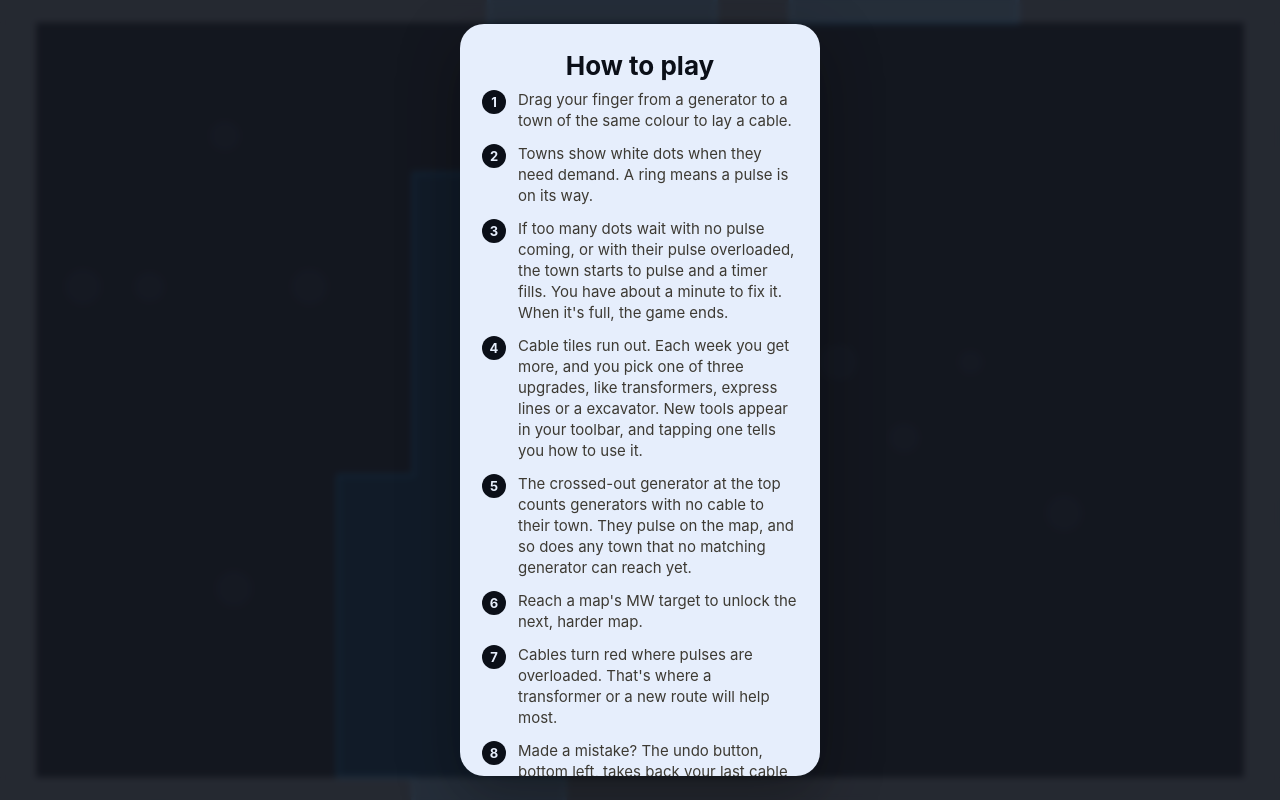
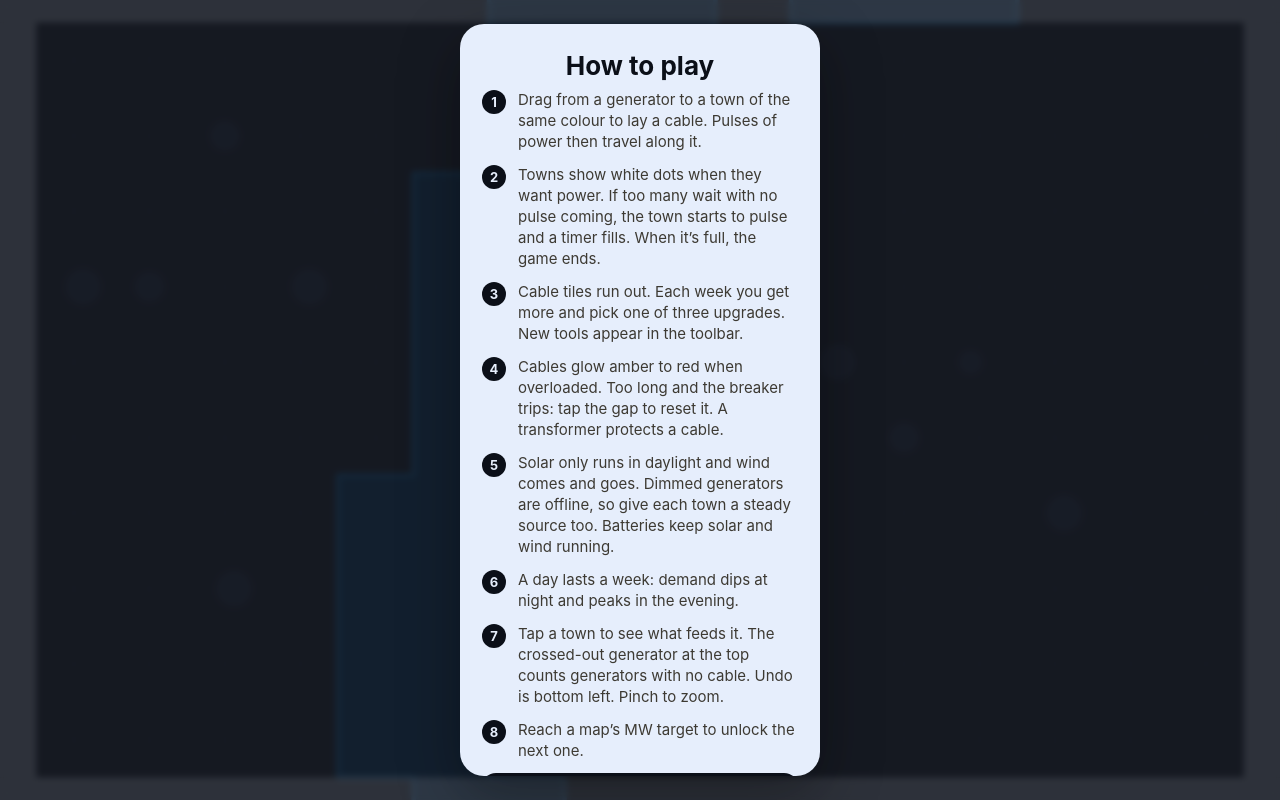
Before and after one commit to kieranforde1/livewire, a plain HTML site: page index.html in a window 1280 px wide. Both pictures are taken after a click on the button "How to play". Drawn offline with Linux system fonts and the light colour scheme.

Commit message:
Level progression per map, contextual mechanic tips, shorter how-to-play, straight into first map
Co-Authored-By: Claude Sonnet 5.5 <noreply@anthropic.com>
Claude-Session: https://claude.ai/code/session_01DkymV2LW61qBeZu7oYAeMD

```diff
--- a/game.js
+++ b/game.js
@@ -63,27 +63,27 @@
   // appear in different spots every game.
   const MAPS = [
     {
-      id: 'millbrook', name: 'Ampton', seed: 7193, target: 500, demand: 1,
+      id: 'millbrook', name: 'Ampton', seed: 7193, target: 500, demand: 1, solar: 3, wind: 6, trip: 5, swing: 0.25,
       blurb: 'A quiet town split by one river.',
       rivers: [{ axis: 'v', pos: 0.42 }], lakes: 1, hills: 0, bridges: 1, tunnels: 0,
     },
     {
-      id: 'twinford', name: 'Wattford', seed: 4410, target: 650, demand: 1.3,
+      id: 'twinford', name: 'Wattford', seed: 4410, target: 700, demand: 1.1, solar: 2, wind: 5, trip: 4, swing: 0.3,
       blurb: 'Two rivers cross in the middle of town. Sea cables are precious.',
       rivers: [{ axis: 'v', pos: 0.4 }, { axis: 'h', pos: 0.58 }], lakes: 0, hills: 0, bridges: 2, tunnels: 0,
     },
     {
-      id: 'stonehill', name: 'Ohmstone', seed: 2231, target: 800, demand: 0.9,
+      id: 'stonehill', name: 'Ohmstone', seed: 2231, target: 900, demand: 1, solar: 2, wind: 4, trip: 3, swing: 0.35,
       blurb: 'Hills block the way. Build around them or dig under.',
       rivers: [{ axis: 'v', pos: 0.66 }], lakes: 0, hills: 6, bridges: 1, tunnels: 1,
     },
     {
-      id: 'cragmoor', name: 'Faradale', seed: 9067, target: 950, demand: 1.05,
+      id: 'cragmoor', name: 'Faradale', seed: 9067, target: 1100, demand: 1.15, solar: 2, wind: 3, trip: 3, swing: 0.4,
       blurb: 'Rivers, lakes and hills everywhere. Every tile counts.',
       rivers: [{ axis: 'v', pos: 0.32 }, { axis: 'v', pos: 0.7 }], lakes: 2, hills: 7, bridges: 2, tunnels: 1,
     },
     {
-      id: 'voltmere', name: 'Voltmere', seed: 5521, target: 1100, demand: 1.15,
+      id: 'voltmere', name: 'Voltmere', seed: 5521, target: 1300, demand: 1.25, solar: 1, wind: 3, trip: 2, swing: 0.45,
       blurb: 'A string of islands. Sea cables decide everything.',
       rivers: [{ axis: 'h', pos: 0.5 }], lakes: 4, hills: 3, bridges: 3, tunnels: 1,
     },
@@ -470,10 +470,7 @@
     if (spot < 0 && near) return spawnHouse(color, null);
     if (spot < 0) return null;
     const h = { id: G.nextId++, color, i: spot, born: G.time, type: pick(genTypes()) };
-    if (h.type !== 'coal' && !G.noted[h.type]) {
-      G.noted[h.type] = 1;
-      toast(h.type === 'solar' ? 'A solar generator appeared. It only runs in daylight.' : 'A wind generator appeared. It comes and goes. A battery keeps it running.');
-    }
+
     G.occ[spot] = { kind: 'house', h };
     G.deco[spot] = 0;
     G.houses.push(h);
@@ -1215,8 +1212,8 @@
   // ---- Generator types. Coal is steady. Solar only runs in daylight. Wind comes and goes.
   // An offline generator's cars stay parked, so a town needs a mix. A battery keeps one running.
   function genTypes() {
-    if (G.week < 2) return ['coal'];
-    if (G.week < 4) return ['coal', 'coal', 'solar'];
+    if (G.week < G.map.solar) return ['coal'];
+    if (G.week < G.map.wind) return ['coal', 'coal', 'solar'];
     return ['coal', 'coal', 'solar', 'solar', 'wind'];
   }
   function sunUp() { const p = dayPhase(); return p > 0.15 && p < 0.65; }
@@ -1236,14 +1233,14 @@
   }
 
   // ---- Day and night. One day lasts one week: demand dips overnight and peaks in the evening.
-  const TRIP_FROM_WEEK = 3;     // overloaded cables start tripping from here
   const TRIP_AFTER = 6;         // seconds of heavy overload before a cable trips
   const TRIP_RESET = 12;        // seconds before a tripped cable resets on its own
-  function dayPhase() { return (G.weekT / WEEK_LEN) % 1; }
-  function demandMult() { return 1 + 0.4 * Math.sin(2 * Math.PI * (dayPhase() - 0.3)); }
+  function dayPhase() { return (G.weekT / WEEK_LEN + 0.25) % 1; } // each week starts at sunrise
+  function demandMult() { return 1 + G.map.swing * Math.sin(2 * Math.PI * (dayPhase() - 0.3)); }
   function dayLabel() {
     const m = demandMult();
-    return m > 1.2 ? 'Evening peak' : m < 0.8 ? 'Night' : dayPhase() < 0.5 ? 'Morning' : 'Afternoon';
+    const sw = G.map.swing;
+    return m > 1 + sw * 0.6 ? 'Evening peak' : m < 1 - sw * 0.6 ? 'Night' : dayPhase() < 0.5 ? 'Morning' : 'Afternoon';
   }
 
   // Sustained overload trips the breaker: the cable drops out for a while.
@@ -1251,7 +1248,7 @@
   function updateTrips(dt) {
     for (const t of G.trips) t.left -= dt;
     for (const t of G.trips) if (t.left <= 0) restoreTrip(t);
-    if (G.week < TRIP_FROM_WEEK) return;
+    if (G.week < G.map.trip) return;
     for (const e of [...G.edges.values()]) {
       if (e.type === 'motor') continue;
       if (e.jam > 0.75 && !G.round[e.a] && !G.round[e.b]) e.hot = (e.hot || 0) + dt;
@@ -1263,7 +1260,7 @@
         const mx = (tx(e.a) + tx(e.b)) / 2 + 0.5, my = (ty(e.a) + ty(e.b)) / 2 + 0.5;
         G.fx.push({ type: 'poof', x: mx, y: my, t: 0 });
         graphChanged();
-        toast('A cable tripped from overload. Tap the gap to reset it.');
+        if (!mechTip('trip', 'A cable stayed overloaded too long and its breaker tripped. It resets by itself after a few seconds, or tap the gap to reset it now. A transformer at either end protects a cable.')) toast('A cable tripped from overload. Tap the gap to reset it.');
       }
     }
   }
@@ -1359,6 +1356,9 @@
     updateRush(dt);
     updateTrips(dt);
     updateGens(dt);
+    if (!mechSeen.solar && G.houses.some((h) => h.type === 'solar')) mechTip('solar', 'A solar generator appeared. It only runs in daylight, and while it’s dimmed its pulses stay parked. Make sure each town also has a steady source like coal.');
+    if (!mechSeen.wind && G.houses.some((h) => h.type === 'wind')) mechTip('wind', 'A wind generator appeared. It comes and goes. Batteries, one of the weekly upgrades, keep a solar or wind generator running.');
+    if (!mechSeen.day && G.week >= 2) mechTip('day', 'A day lasts a week. Demand dips overnight and peaks in the evening, so a grid that copes at night can be strained at dusk. The week bar shows the time of day.');
     G.nextDest -= dt;
     if (G.nextDest <= 0) {
       spawnNewDest();
@@ -2218,8 +2218,9 @@
   // Overnight the board dims; in the evening peak it warms up slightly.
   function drawNight() {
     const m = demandMult();
-    const dark = Math.max(0, (0.95 - m) / 0.35) * 0.3;
-    const warm = Math.max(0, (m - 1.2) / 0.2) * 0.07;
+    const sw = G.map.swing;
+    const dark = Math.max(0, (1 - sw * 0.2 - m) / (sw * 0.9)) * 0.3;
+    const warm = Math.max(0, (m - 1 - sw * 0.5) / (sw * 0.5)) * 0.07;
     if (dark <= 0 && warm <= 0) return;
     ctx.save();
     ctx.setTransform(1, 0, 0, 1, 0, 0);
@@ -2622,7 +2623,8 @@
     try { localStorage.setItem(SEEN_HELP_KEY, '1'); } catch (e) { /* storage unavailable */ }
     if (helpReturn) openScreen(helpReturn); else closeScreen();
   });
-  $('#btnNew').addEventListener('click', () => showMaps('sTitle'));
+  // First time through there's only one map, so skip the chooser and go straight in.
+  $('#btnNew').addEventListener('click', () => { if (getProgress().unlocked <= 1) { closeScreen(); startNew(MAPS[0]); } else showMaps('sTitle'); });
   $('#btnContinue').addEventListener('click', () => { if (load()) { tut = null; inspect = null; coach(null); closeScreen(); showHud(true); } else showMaps('sTitle'); });
   $('#btnAgain').addEventListener('click', () => { closeScreen(); startNew(G.map); });
 
@@ -2920,15 +2922,29 @@
     },
     {
       id: 'jam', pause: true, btn: 'Got it',
-      text: 'Red cables mean pulses are stuck. Stuck pulses count as waiting, so overloads fill a town’s timer. Transformers and extra routes help, and you can pick upgrades at the end of each week.',
+      text: 'Hot cables glowing amber to red are overloaded. Stuck pulses count as waiting, so overloads fill a town’s timer. Transformers and extra routes help, and you pick upgrades at the end of each week.',
       ready: (done) => done.has('more') && [...G.edges.values()].some((e) => e.jam > 0.5),
     },
     {
       id: 'end', btn: 'Play on',
-      text: 'That’s the basics. Reach 500 MW to unlock the next map. You can read all the tips again under How to play in the menu.',
+      get text() { return `That’s the basics. Reach ${fmt(G.map.target)} MW to unlock the next map. You can read all the tips again under How to play in the menu.`; },
       ready: (done) => done.has('more') && ((done.has('busy') && done.has('jam')) || G.week >= 5),
     },
   ];
+  // One-off cards the first time each new mechanic shows up, on any map.
+  let mechCur = null;
+  let mechSeen = {};
+  try { mechSeen = JSON.parse(localStorage.getItem('livewire-mech') || '{}'); } catch (e) { /* storage unavailable */ }
+  function mechTip(id, text) {
+    if (mechSeen[id] || mechCur || inspect || modal || (tut && (tut.cur || !tut.done.has('more')))) return false;
+    mechSeen[id] = 1;
+    try { localStorage.setItem('livewire-mech', JSON.stringify(mechSeen)); } catch (e) { /* storage unavailable */ }
+    mechCur = id;
+    G.paused = true;
+    hudCache = '';
+    coach(text, 'Got it', () => { mechCur = null; G.paused = false; hudCache = ''; coach(null); });
+    return true;
+  }
   function startTutorial() {
     let finished = false;
     try { finished = !!localStorage.getItem(TUT_KEY); } catch (e) { /* storage unavailable */ }
--- a/index.html
+++ b/index.html
@@ -274,19 +274,14 @@
   <div class="card">
     <h2>How to play</h2>
     <ul class="steps">
-      <li><span class="n">1</span><span>Drag your finger from a generator to a town of the same colour to lay a cable.</span></li>
-      <li><span class="n">2</span><span>Towns show white dots when they need demand. A ring means a pulse is on its way.</span></li>
-      <li><span class="n">3</span><span>If too many dots wait with no pulse coming, or with their pulse overloaded, the town starts to pulse and a timer fills. You have about a minute to fix it. When it's full, the game ends.</span></li>
-      <li><span class="n">4</span><span>Cable tiles run out. Each week you get more, and you pick one of three upgrades, like transformers, express lines or a excavator. New tools appear in your toolbar, and tapping one tells you how to use it.</span></li>
-      <li><span class="n">5</span><span>The crossed-out generator at the top counts generators with no cable to their town. They pulse on the map, and so does any town that no matching generator can reach yet.</span></li>
-      <li><span class="n">6</span><span>Reach a map's MW target to unlock the next, harder map.</span></li>
-      <li><span class="n">7</span><span>Cables turn red where pulses are overloaded. That's where a transformer or a new route will help most.</span></li>
-      <li><span class="n">8</span><span>Made a mistake? The undo button, bottom left, takes back your last cable change.</span></li>
-      <li><span class="n">9</span><span>Tap a town to pause and see which generators and cables can reach it. When you&rsquo;re zoomed in, arrows at the edge of the screen point to towns that are filling up.</span></li>
-      <li><span class="n">10</span><span>A day lasts a week. Demand dips at night and peaks in the evening, so the same grid is easy at 3am and strained at 7pm.</span></li>
-      <li><span class="n">11</span><span>From week 3, a cable that stays overloaded trips its breaker and drops out for a few seconds. Tap the gap to reset it early. A transformer at either end protects a cable from tripping.</span></li>
-      <li><span class="n">12</span><span>Generators come in three kinds. Coal runs all the time. Solar only runs in daylight. Wind comes and goes. An offline generator&rsquo;s pulses stay parked, so each town needs a mix. A battery, one of the weekly upgrades, keeps a solar or wind generator running through the night or a lull.</span></li>
-      <li><span class="n">10</span><span>Pause any time. You can still draw while paused. Pinch to zoom. If colours are hard to tell apart, turn on colour shapes in the menu.</span></li>
+      <li><span class="n">1</span><span>Drag from a generator to a town of the same colour to lay a cable. Pulses of power then travel along it.</span></li>
+      <li><span class="n">2</span><span>Towns show white dots when they want power. If too many wait with no pulse coming, the town starts to pulse and a timer fills. When it&rsquo;s full, the game ends.</span></li>
+      <li><span class="n">3</span><span>Cable tiles run out. Each week you get more and pick one of three upgrades. New tools appear in the toolbar.</span></li>
+      <li><span class="n">4</span><span>Cables glow amber to red when overloaded. Too long and the breaker trips: tap the gap to reset it. A transformer protects a cable.</span></li>
+      <li><span class="n">5</span><span>Solar only runs in daylight and wind comes and goes. Dimmed generators are offline, so give each town a steady source too. Batteries keep solar and wind running.</span></li>
+      <li><span class="n">6</span><span>A day lasts a week: demand dips at night and peaks in the evening.</span></li>
+      <li><span class="n">7</span><span>Tap a town to see what feeds it. The crossed-out generator at the top counts generators with no cable. Undo is bottom left. Pinch to zoom.</span></li>
+      <li><span class="n">8</span><span>Reach a map&rsquo;s MW target to unlock the next one.</span></li>
     </ul>
     <button class="btn" id="btnHelpDone">Got it</button>
   </div>
--- a/sw.js
+++ b/sw.js
@@ -6,7 +6,7 @@
 //
 // To ship an update, change VERSION. Phones fetch this file when they open the
 // game online, see it changed, and download the new set in the background.
-const VERSION = 'v13';
+const VERSION = 'v14';
 const CACHE = 'livewire-' + VERSION;
 const ASSETS = [
   './',
```
